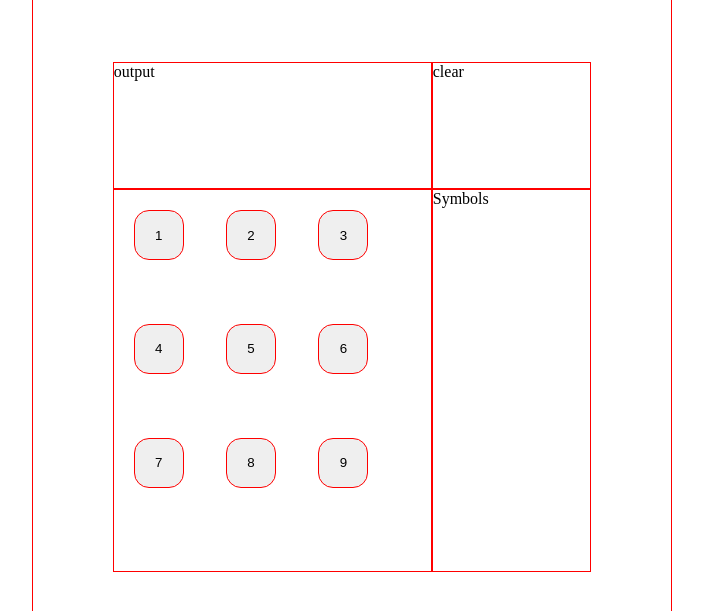
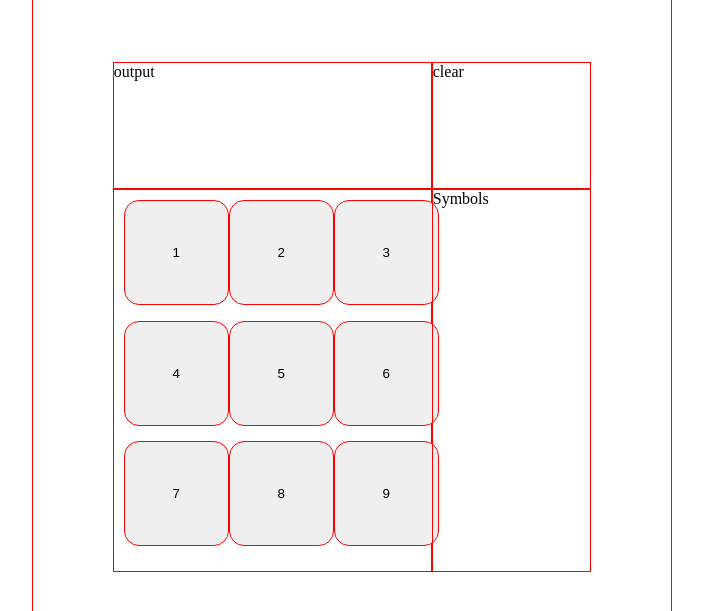
Before and after one commit to blairad/calculator, a plain HTML site: page index.html in a window 1280 px wide. Shown: the part 163-774 px from the top of the page, without its empty margins (288-991 px from the left). Drawn offline with Linux system fonts and the light colour scheme.

Commit message:
some wee changes to the number buttons

```diff
--- a/index.html
+++ b/index.html
@@ -12,15 +12,15 @@
         <div class="calc-container">
           <div class="calc-body"></div>
           <div class="numbers">
-            <button class="button" id="one">1</button>
-            <button class="button" id="two">2</button>
-            <button class="button" id="three">3</button>
-            <button class="button" id="four">4</button>
-            <button class="button" id="five">5</button>
-            <button class="button" id="six">6</button>
-            <button class="button" id="seven">7</button>
-            <button class="button" id="eight">8</button>
-            <button class="button" id="nine">9</button>
+            <button class="number-button" id="one">1</button>
+            <button class="number-button" id="two">2</button>
+            <button class="number-button" id="three">3</button>
+            <button class="number-button" id="four">4</button>
+            <button class="number-button" id="five">5</button>
+            <button class="number-button" id="six">6</button>
+            <button class="number-button" id="seven">7</button>
+            <button class="number-button" id="eight">8</button>
+            <button class="number-button" id="nine">9</button>
           </div>
           <div class="maths-symbols">Symbols</div>
           <div class="output">output</div>
--- a/styles.css
+++ b/styles.css
@@ -40,12 +40,13 @@ html, body, .grid-container { height: 100%; margin: 0; }
     grid-area: 3 / 2 / 6 / 4;
     display: grid;
     padding: 20px;
-    /* justify-content: space-between; */
+    justify-content: space-between;
+    padding: 10px;
 }
 
-.button {
-    height: 50px;
-    width: 50px;
+.number-button {
+    height: 105px;
+    width: 105px;
     border-radius: 15px;
 }
 
```
